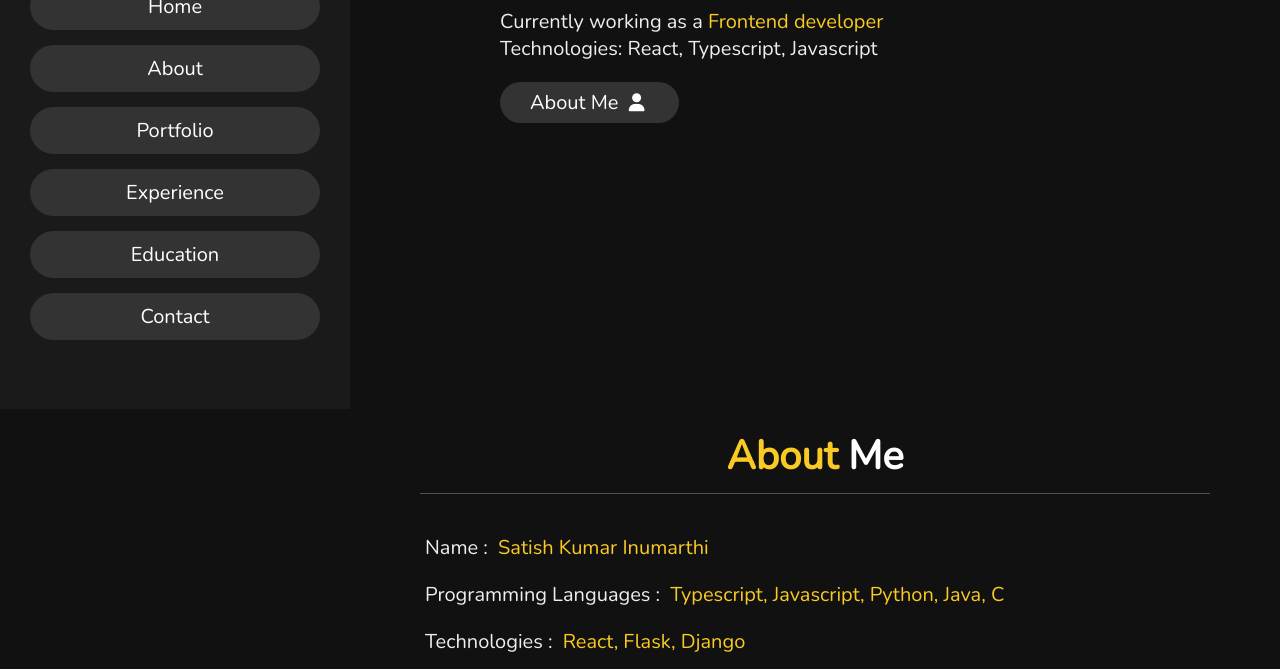
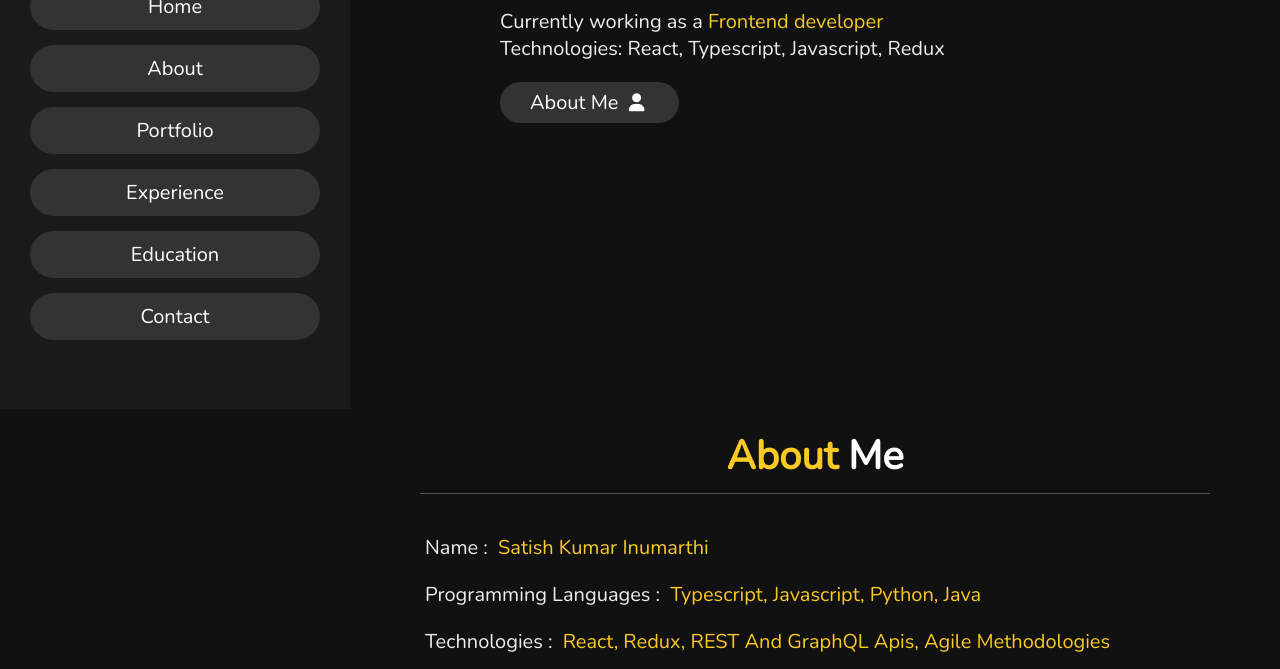
Before and after one commit to Satish980/satish980.github.io, a plain HTML site: page index.html in a window 1280 px wide. Shown: the part 391-1060 px from the top of the page. Drawn offline with nearby package versions, Linux system fonts and the light colour scheme.

Commit message:
Update index.html

```diff
--- a/index.html
+++ b/index.html
@@ -44,7 +44,7 @@
       <h1>I'M <span class="color-yellow">Satish Kumar Inumarthi</span></h1>
       <p>
         Currently working as a <span class="color-yellow">Frontend developer</span><br/>
-        Technologies: React, Typescript, Javascript
+        Technologies: React, Typescript, Javascript, Redux
       </p>
       <a href="#about"
         ><button class="btn">About Me <i class="fas fa-user"></i></button
@@ -59,8 +59,8 @@
         <div class="info">
           <h3><span> name : </span> Satish Kumar Inumarthi</h3>
           <!-- <h3><span> qualification : </span> BTech CS - Rajiv Gandhi University of knowledge Technologies</h3> -->
-          <h3><span> Programming Languages : </span> Typescript, Javascript, Python, Java, C</h3>
-          <h3><span> Technologies : </span> React, Flask, Django</h3>
+          <h3><span> Programming Languages : </span> Typescript, Javascript, Python, Java</h3>
+          <h3><span> Technologies : </span> React, Redux, REST and GraphQL Apis, Agile Methodologies</h3>
           <h3><span> languages : </span> telugu, english</h3>
           <a href="https://drive.google.com/file/d/1EzVHZY2SGluqvdgN6K0BgV9boUyv2G5j/view?usp=sharing" target="_blank"
             ><button class="btn">
@@ -94,6 +94,16 @@
       <h1 class="heading">my <span>portfolio</span></h1>
       <div class="box-container">
         <div class="box">
+          <a href="https://bsf-application-swiggy.netlify.app/">
+            <img src="images/project1.jpg" alt="" />
+          </a>
+        </div>
+        <div class="box">
+          <a href="https://tesla-react-clone-site.netlify.app/">
+            <img src="images/Project-Tesla.png" alt="" />
+          </a>
+        </div>
+        <div class="box">
           <a href="https://satish980.github.io/Advanced-Portfolio/" target="_blank">
             <img src="images/advanced_portfolio.png" alt="" />
           </a>
@@ -112,14 +122,6 @@
           <a href="https://react-nft-challenge-site.netlify.app/">
             <img src="images/crypto punk clone.png" alt="" />
           </a>
-        </div>
-        <div class="box">
-          <a href="https://tesla-react-clone-site.netlify.app/">
-            <img src="images/Project-Tesla.png" alt="" />
-          </a>
-        </div>
-        <div class="box">
-          <img src="images/project1.jpg" alt="" />
         </div>
       </div>
     </section>
```
